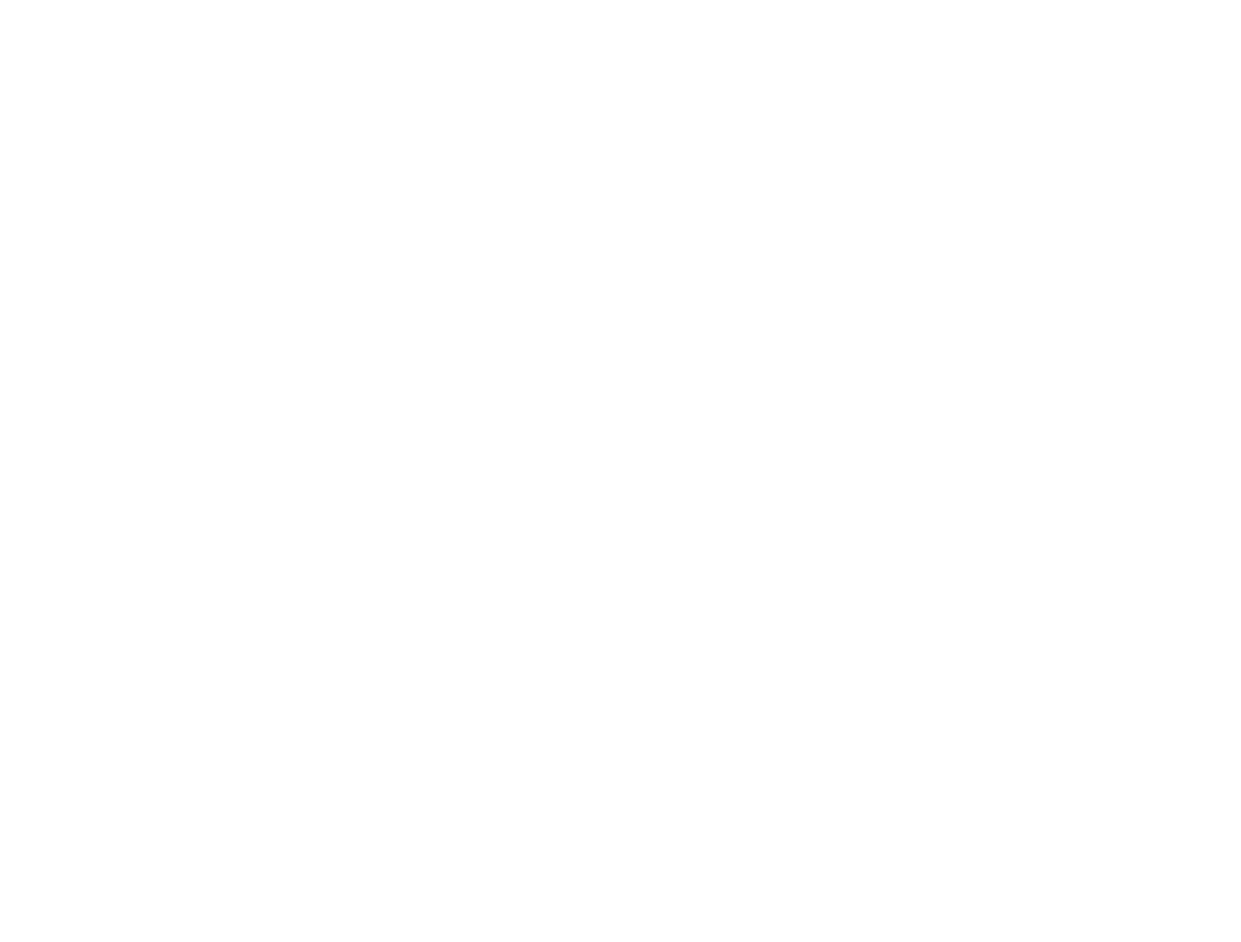
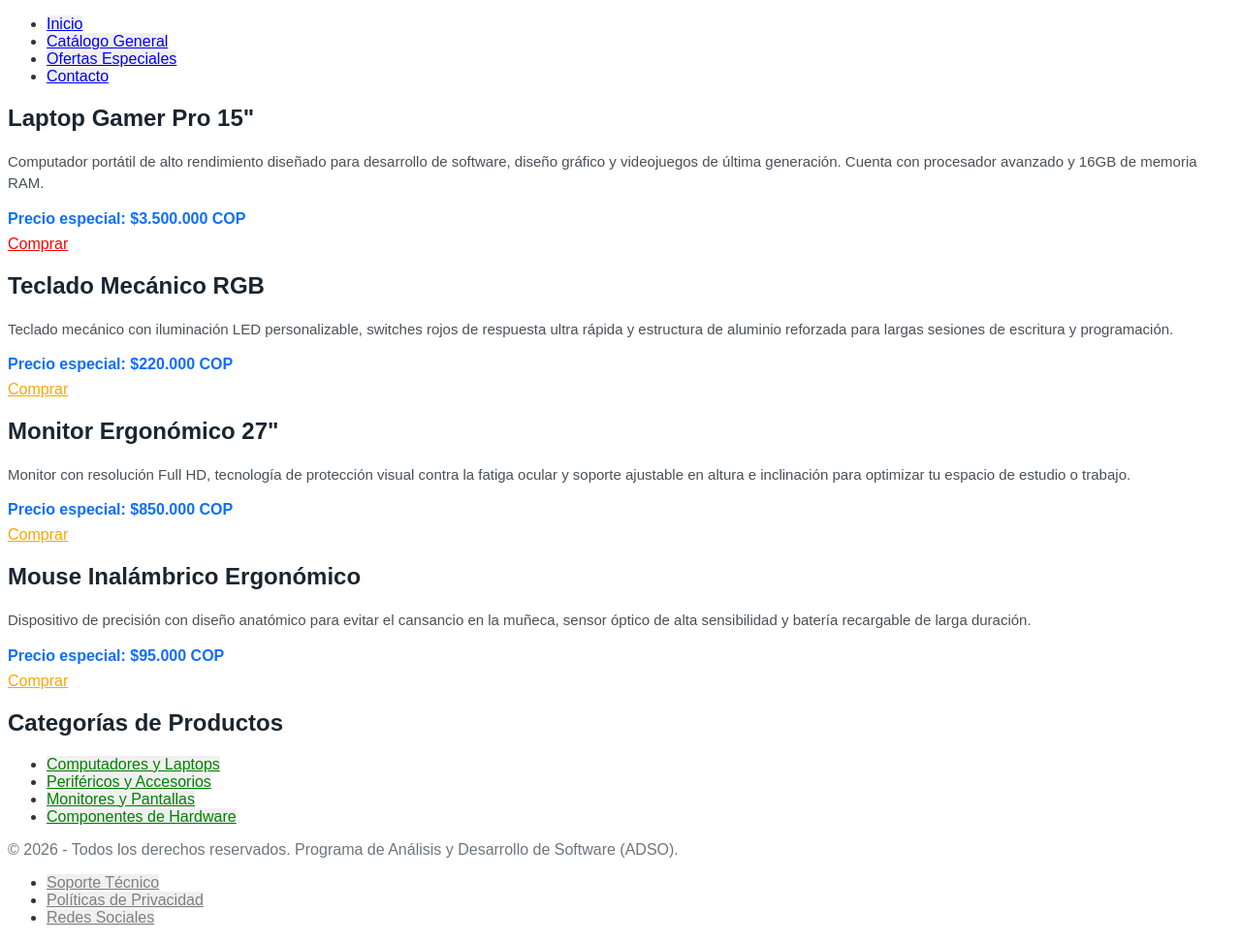
Before and after one commit to serranodiazm3-byte/CSS, a plain HTML site: page index.html in a window 1280 px wide. Shown: the whole page at 97% size. Before the commit the page ends 800 px from the top, so only its background shows below. Drawn offline with Linux system fonts and the light colour scheme.

Commit message:
feat(styles): maquetar catalogo semantico y aplicar jerarquia CSS

```diff
--- a/estilos.css
+++ b/estilos.css
@@ -0,0 +1,74 @@
+/* ==========================================================
+   1. HERENCIA (Genética del navegador)
+   ========================================== */
+body {
+    font-family: sans-serif;
+    color: #333333;
+}
+
+
+/* ==========================================================
+   2. ESTILOS DE TEXTO POR ZONAS Y ESTRUCTURA
+   ========================================== */
+
+/* Títulos de los productos */
+h2 {
+    color: #1a252f;
+}
+
+/* Descripción detallada de cada producto (Primer párrafo del article) */
+main section article p:nth-of-type(1) {
+    color: #495057;       /* Gris oscuro elegante y muy legible */
+    font-size: 15px;      /* Tamaño cómodo para la lectura */
+    line-height: 1.5;     /* Espacio entre líneas para que no se vea amontonado */
+    margin-bottom: 8px;   /* Separación limpia antes del precio */
+}
+
+/* Precio del producto (Segundo párrafo del article) */
+main section article p:nth-of-type(2) {
+    color: #0d6efd;       /* Color azul destacado para el precio */
+    font-weight: bold;    /* Negrita para que resalte */
+    margin-bottom: 8px;
+}
+
+/* Texto de derechos de autor en el footer */
+footer p {
+    color: #6c757d;
+}
+
+
+/* ==========================================================
+   3. AISLAMIENTO POR ZONAS (Selectores Combinados)
+   ========================================== */
+
+/* Enlaces del menú principal (Header) */
+header nav ul li a {
+    color: blue;
+    background-color: #f0f0f0;
+}
+
+/* Enlaces del menú secundario (Aside) */
+aside ul li a {
+    color: green;
+    background-color: #f0f0f0;
+}
+
+/* Enlaces del pie de página (Footer) */
+footer ul li a {
+    color: gray;
+    background-color: #f0f0f0;
+}
+
+
+/* ==========================================================
+   4. CONFLICTO DE AUTORIDAD (Cascada vs Especificidad)
+   ========================================== */
+
+/* El ID tiene 100 puntos de peso y aplasta a la clase (10 puntos) */
+#btn-destacado {
+    color: red;
+}
+
+.btn-comprar {
+    color: orange;
+}
--- a/index.html
+++ b/index.html
@@ -3,10 +3,80 @@
 <head>
     <meta charset="UTF-8">
     <meta name="viewport" content="width=device-width, initial-scale=1.0">
-    <title>CSS</title>
+    <title>Catálogo Web - Momento 2</title>
     <link rel="stylesheet" href="estilos.css">
 </head>
 <body>
 
+    <!-- Encabezado y menú principal -->
+    <header>
+        <nav>
+            <ul>
+                <li><a href="#">Inicio</a></li>
+                <li><a href="#">Catálogo General</a></li>
+                <li><a href="#">Ofertas Especiales</a></li>
+                <li><a href="#">Contacto</a></li>
+            </ul>
+        </nav>
+    </header>
+
+    <!-- Cuerpo principal con la zona central de productos -->
+    <main>
+        <section>
+            <!-- Producto 1 (Con clase e ID para el conflicto de especificidad) -->
+            <article>
+                <h2>Laptop Gamer Pro 15"</h2>
+                <p>Computador portátil de alto rendimiento diseñado para desarrollo de software, diseño gráfico y videojuegos de última generación. Cuenta con procesador avanzado y 16GB de memoria RAM.</p>
+                <p>Precio especial: $3.500.000 COP</p>
+                <a href="#" class="btn-comprar" id="btn-destacado">Comprar</a>
+            </article>
+
+            <!-- Producto 2 -->
+            <article>
+                <h2>Teclado Mecánico RGB</h2>
+                <p>Teclado mecánico con iluminación LED personalizable, switches rojos de respuesta ultra rápida y estructura de aluminio reforzada para largas sesiones de escritura y programación.</p>
+                <p>Precio especial: $220.000 COP</p>
+                <a href="#" class="btn-comprar">Comprar</a>
+            </article>
+
+            <!-- Producto 3 -->
+            <article>
+                <h2>Monitor Ergonómico 27"</h2>
+                <p>Monitor con resolución Full HD, tecnología de protección visual contra la fatiga ocular y soporte ajustable en altura e inclinación para optimizar tu espacio de estudio o trabajo.</p>
+                <p>Precio especial: $850.000 COP</p>
+                <a href="#" class="btn-comprar">Comprar</a>
+            </article>
+
+            <!-- Producto 4 -->
+            <article>
+                <h2>Mouse Inalámbrico Ergonómico</h2>
+                <p>Dispositivo de precisión con diseño anatómico para evitar el cansancio en la muñeca, sensor óptico de alta sensibilidad y batería recargable de larga duración.</p>
+                <p>Precio especial: $95.000 COP</p>
+                <a href="#" class="btn-comprar">Comprar</a>
+            </article>
+        </section>
+    </main>
+
+    <!-- Barra lateral con menú secundario de filtros -->
+    <aside>
+        <h2>Categorías de Productos</h2>
+        <ul>
+            <li><a href="#">Computadores y Laptops</a></li>
+            <li><a href="#">Periféricos y Accesorios</a></li>
+            <li><a href="#">Monitores y Pantallas</a></li>
+            <li><a href="#">Componentes de Hardware</a></li>
+        </ul>
+    </aside>
+
+    <!-- Pie de página -->
+    <footer>
+        <p>&copy; 2026 - Todos los derechos reservados. Programa de Análisis y Desarrollo de Software (ADSO).</p>
+        <ul>
+            <li><a href="#">Soporte Técnico</a></li>
+            <li><a href="#">Políticas de Privacidad</a></li>
+            <li><a href="#">Redes Sociales</a></li>
+        </ul>
+    </footer>
+
 </body>
 </html>
```
